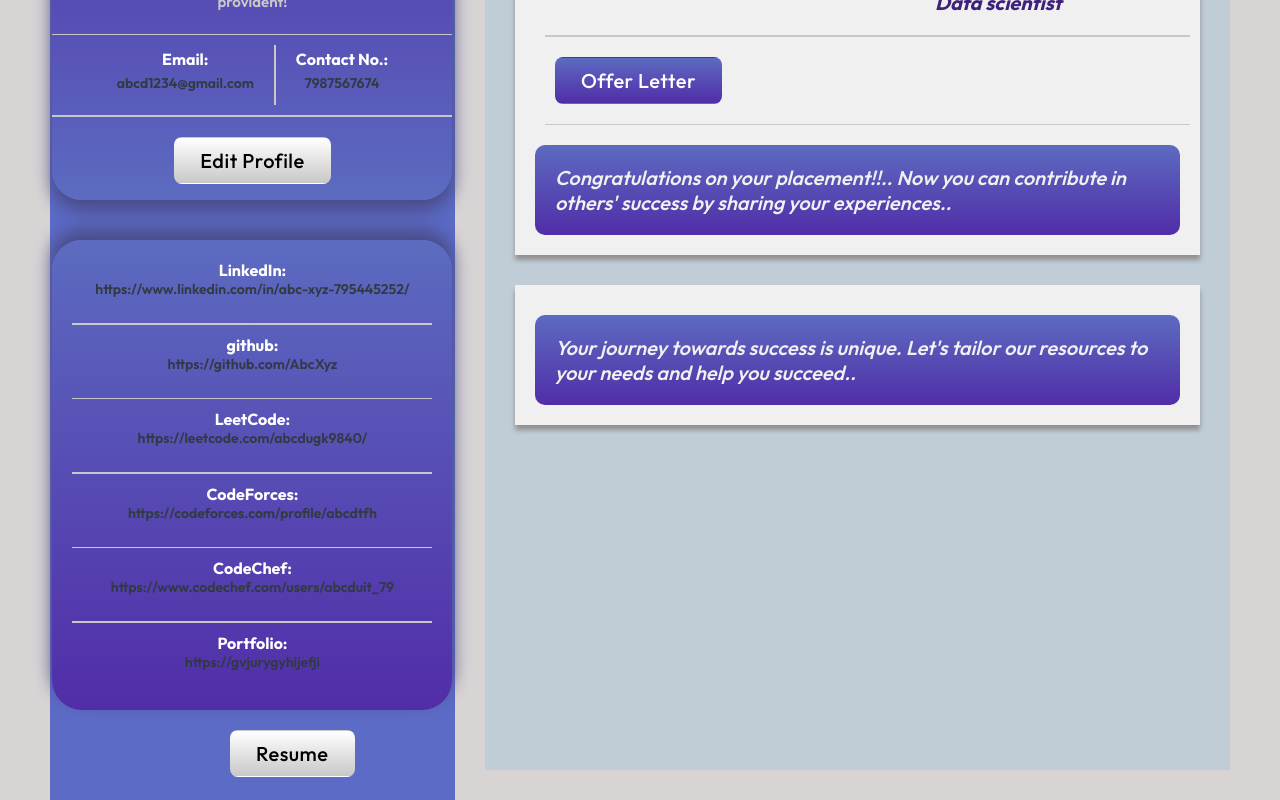
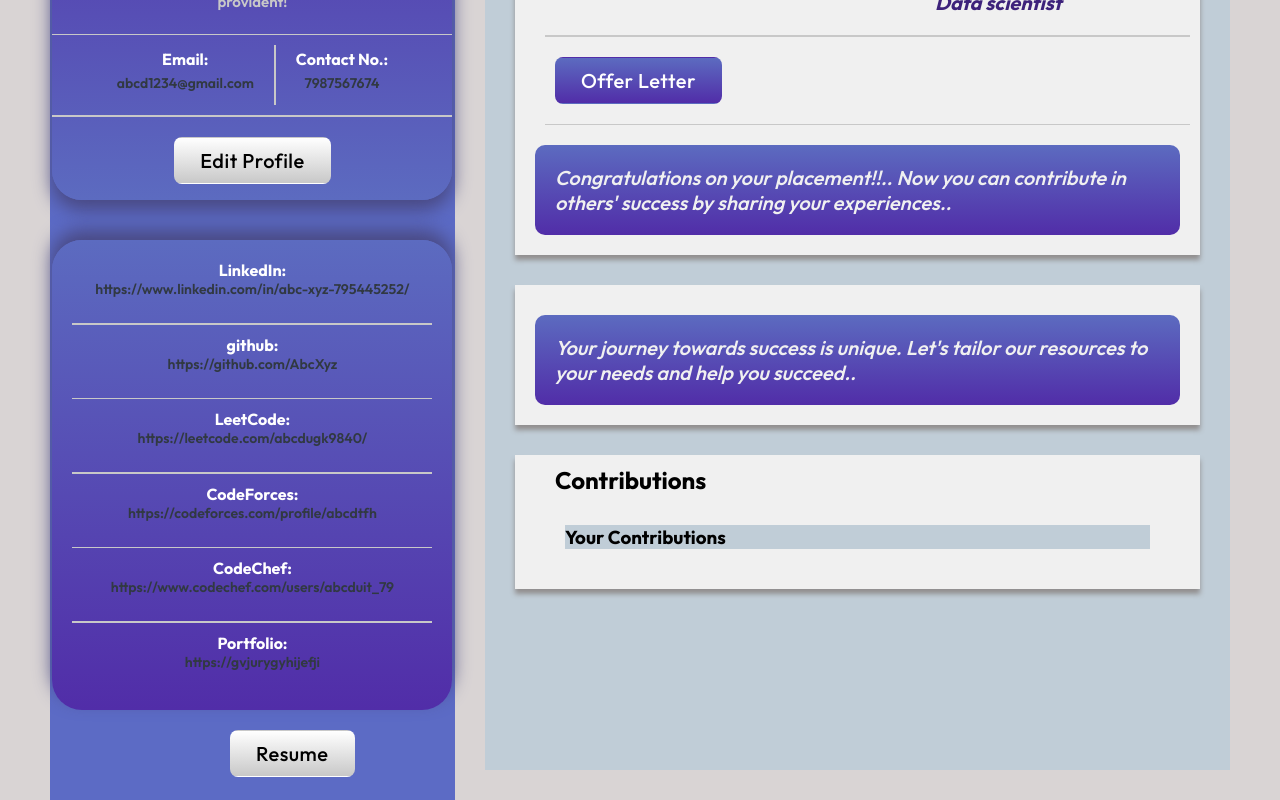
Before and after one commit to PranjaliAD/Frontend-TNP-tracker, a React (Create React App) app: page /login in a window 1280 px wide. Shown: the part 494-1294 px from the top of the page. Built offline with nearby package versions, Linux system fonts and the light colour scheme.

Commit message:
added new components

```diff
--- /dev/null
+++ b/src/Components/Pages/Student_profile/Contri_section.css
@@ -0,0 +1,14 @@
+.container{
+  /* display: flex; */
+  margin: 30px;
+  height: auto;
+  background-color: #f0f0f0;
+  padding: 10px 20px;
+  box-shadow: 0 5px 5px rgb(145, 142, 142);
+}
+
+.container .question-container{
+  margin: 30px;
+  height: auto;
+  background-color: rgb(192, 205, 215);
+}
--- /dev/null
+++ b/src/Components/Pages/Student_profile/Contri_section.jsx
@@ -0,0 +1,15 @@
+import React from 'react';
+import './Contri_section.css';
+
+const Contri_section = () => {
+  return (
+    <div className='container'>
+        <h2>Contributions</h2>
+        <div className="question-container">
+          <h3>Your Contributions</h3>
+        </div>
+    </div>
+  )
+}
+
+export default Contri_section
--- a/src/Components/Pages/Student_profile/Profile.jsx
+++ b/src/Components/Pages/Student_profile/Profile.jsx
@@ -5,6 +5,7 @@ import Navbar from '../../Navbar/Studnav';
 import Credentials from './Credentials';
 import Links from './Links'
 import Place_status from './Place_status';
+import Contri_section from './Contri_section';
 
 const Profile = () => {
   return (
@@ -25,6 +26,7 @@ const Profile = () => {
         </div>
         <div className="placement_info">
             <Place_status/>
+            <Contri_section/>
         </div>
       </div>
     </div>
```
